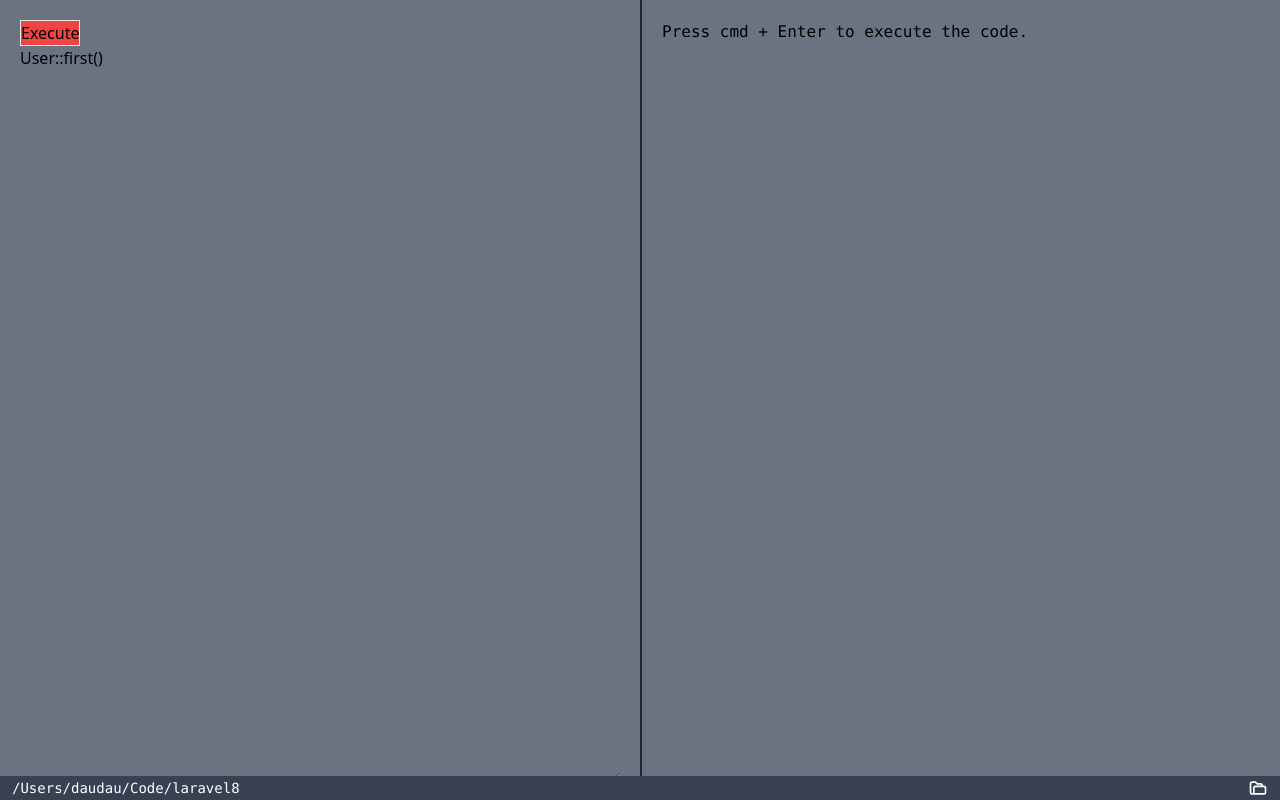
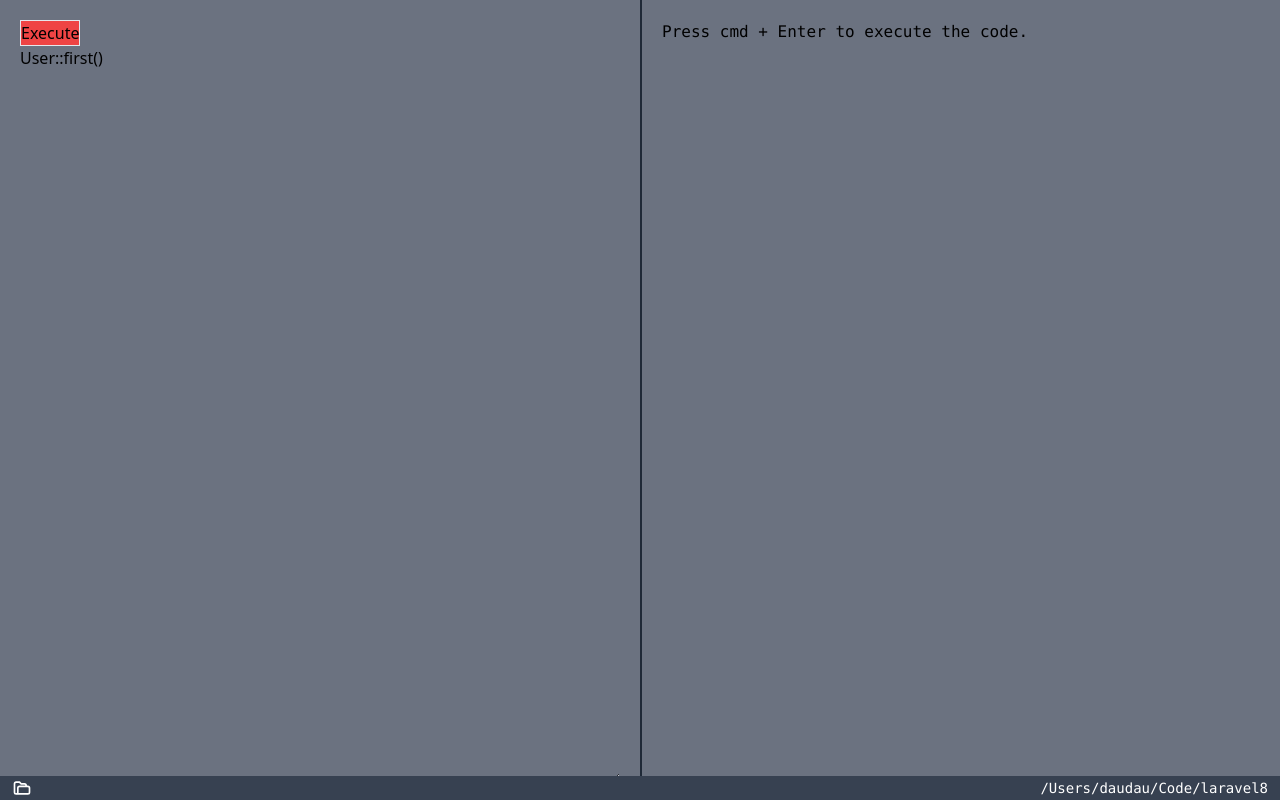
Before and after one commit to bangnokia/tinker2, a React (Create React App) app: page / in a window 1280 px wide. Built offline with nearby package versions, Linux system fonts and the light colour scheme.

Commit message:
better ui

```diff
--- a/src/App.js
+++ b/src/App.js
@@ -16,9 +16,13 @@ function App() {
 
     return (
         <div className="h-screen flex flex-col bg-gray-500 overflow-hidden">
-            <Playground directory={directory} />
+            <div className="flex-grow flex-shrink h-full overflow-scroll">
+                <Playground directory={directory} />
+            </div>
 
-            <StatusBar directory={directory} changeDirectory={changeDir} />
+            <div className="flex-end">
+                <StatusBar directory={directory} changeDirectory={changeDir} />
+            </div>
         </div>
     );
 }
--- a/src/Playground.js
+++ b/src/Playground.js
@@ -1,23 +1,29 @@
 import { useState } from 'react';
 import execute from './executor';
-import { Command } from '@tauri-apps/api/shell';
+import { isBase64 } from './helpers';
 
 function Playground({ directory }) {
     const [code, setCode] = useState("User::first()")
     const [output, setOutput] = useState('Press cmd + Enter to execute the code.');
+    const [loading, setLoading] = useState(false);
 
     const runCode = function () {
+        setLoading(true)
+
         execute({ code, directory })
-            .then(result => {
-                setOutput(Buffer.from(result.stdout, 'base64').toString('ascii'))
-                console.log(result.stdout)
+            .then(({ stdout }) => {
+                const output = stdout.trim()
+                setOutput(
+                    isBase64(output) ? Buffer.from(output, 'base64').toString('ascii') : output
+                )
             })
             .catch(error => console.log('error', error))
+            .finally(() => setLoading(false))
     }
 
     return (
-        <div className="grid grid-cols-2 divide-x-2 divide-gray-800 flex-grow">
-            <div className="p-5">
+        <div className="h-full grid grid-cols-2 divide-x-2 divide-gray-800">
+            <div className="p-5 overflow-y-scroll">
                 <button onClick={runCode} className="border bg-red-500">Execute</button>
                 <textarea
                     value={code}
@@ -26,10 +32,18 @@ function Playground({ directory }) {
                     className="w-full h-full bg-gray-500 focus:outline-none" />
             </div>
 
-            <div className="result p-5 break-words whitespace-pre-wrap">
-                <pre className="">
+            <div className="result p-5 break-all whitespace-pre-wrap overflow-scroll">
+                <div className="text-normal font-mono">
                     {output}
-                </pre>
+                </div>
+
+                {
+                    loading && (
+                        <div className="absolute top-0 right-0 text-white">
+                            loading...
+                        </div>
+                    )
+                }
             </div>
         </div>
     )
--- a/src/StatusBar.js
+++ b/src/StatusBar.js
@@ -5,17 +5,17 @@ function StatusBar({ directory, changeDirectory }) {
         open({
             multiple: false,
             directory: true
-        }).then(dir => changeDirectory(dir));
+        }).then(dir => dir && changeDirectory(dir));
     };
 
     return (
-        <div className="status-bar flex items-center justify-between bg-gray-700 h-6 px-3 text-sm font-mono text-white">
-            <div className="flex-end">{directory}</div>
-            <div>
-                <span onClick={openFolderDialog}>
+        <div className="status-bar flex-shrink-0 flex items-center justify-between bg-gray-700 h-6 px-3 text-sm font-mono text-white">
+            <div className="">
+                <span onClick={openFolderDialog} className="cursor-pointer hover:text-indigo-500">
                     <OpenFolderIcon />
                 </span>
             </div>
+            <div>{directory}</div>
         </div>
     );
 }
--- a/src/executor.js
+++ b/src/executor.js
@@ -1,5 +1,5 @@
 import { Command } from '@tauri-apps/api/shell';
-import { configDir, currentDir, resourceDir } from '@tauri-apps/api/path';
+import { currentDir, resourceDir } from '@tauri-apps/api/path';
 
 async function execute({ code, directory, type = 'local' }) {
     const base64Code = Buffer.from(code).toString('base64');
--- /dev/null
+++ b/src/helpers.js
@@ -0,0 +1,3 @@
+export function isBase64(string) {
+    return (new RegExp(`(?:^(?:[A-Za-z0-9+/]{4})*(?:[A-Za-z0-9+/]{2}==|[A-Za-z0-9+/]{3}=)?$)`)).test(string)
+}
```
